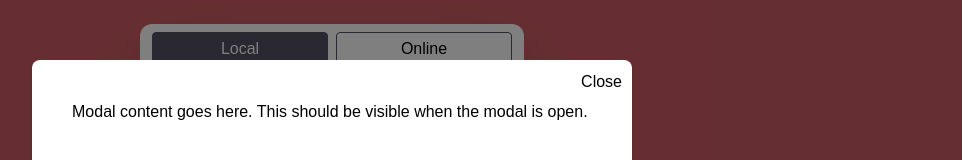
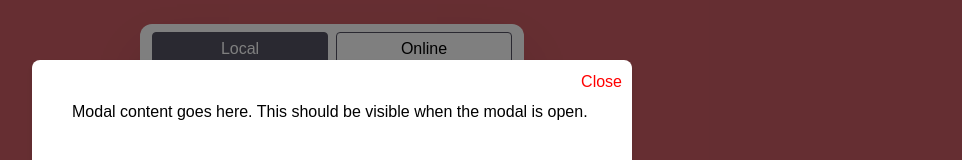
Before and after one commit to aayushb03/yahtzee, a Next.js app: page / in a window 1280 px wide. Both pictures are taken after a click on the button 1088 px from the left and 34 px from the top of the page. Shown: the part 190-350 px from the top of the page, without its empty margins (308-1270 px from the left). Built offline with nearby package versions, Linux system fonts and the light colour scheme; no server answers; the database is empty; a web font is replaced by a local one.

Commit message:
chore: color change from black to red for close

```diff
--- a/src/app/components/modal.tsx
+++ b/src/app/components/modal.tsx
@@ -60,7 +60,7 @@ const Modal: React.FC<ModalProps> = ({ isOpen, onClose, children }) => {
             position: "absolute",
             top: "10px",
             right: "10px",
-            color: "black",
+            color: "red",
           }}
         >
           Close
```
